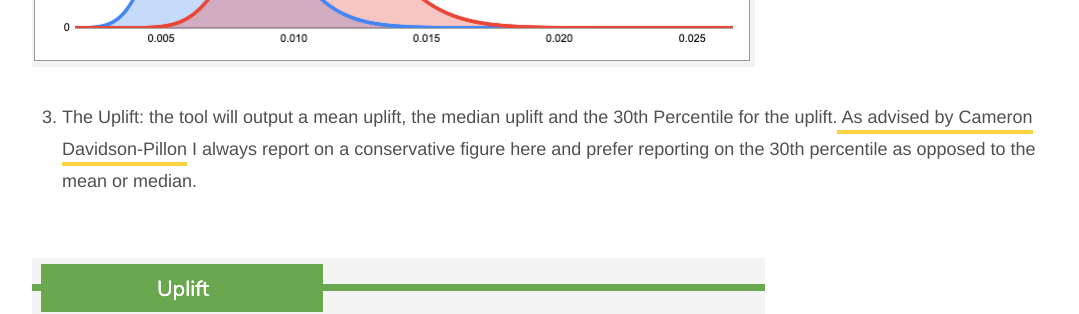
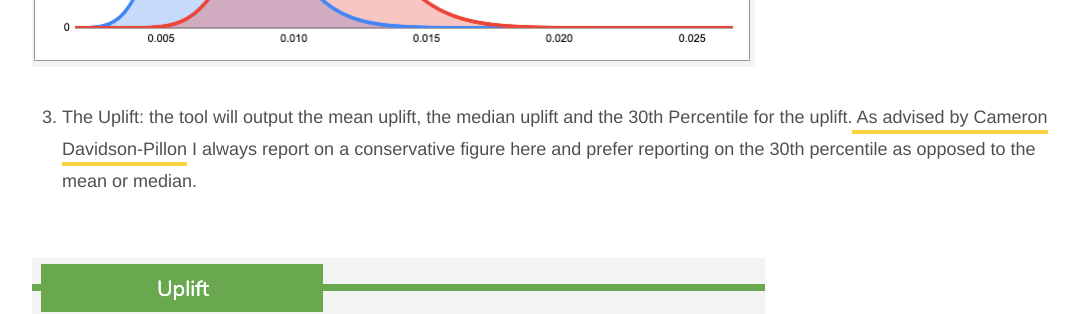
Before and after one commit to sylvainzircher/sylvainzircher.github.io, a Jekyll site: the page built from _posts/blog/2020-10-02-Bayesian-Abtest-Calculator.md, in a window 1280 px wide and 900 px high, scrolled down 1851 px. Shown: the part 153-467 px from the top of the window, without its empty margins (96-1175 px from the left). Built offline with Jekyll 4.4.1, drawn with Linux system fonts in a browser that asks for light colours; nearby versions of some CDN libraries.

Commit message:
Fixing quick typo

```diff
--- a/_posts/blog/2020-10-02-Bayesian-Abtest-Calculator.md
+++ b/_posts/blog/2020-10-02-Bayesian-Abtest-Calculator.md
@@ -19,7 +19,7 @@ permalink: /blog/:categories/:title:output_ext
 <img src="{{'/assets/img/articles/Bayesian-statistic-calculator/Choice-of-prior.png' | relative_url }}" alt="Choose your prior function for your Bayesian ABtest calculation">
 <li>Test Results: this is where you input the sample sizes and number of conversions for your AB test. The Google Sheets will plot the posterior distributions and calculate the probability of the variant beating the control.</li>
 <img src="{{'/assets/img/articles/Bayesian-statistic-calculator/ABtest-analysis.png' | relative_url }}" alt="Analyse your ABtest using Bayesian Statistics">
-<li>The Uplift: the tool will output a mean uplift, the median uplift and the 30th Percentile for the uplift.<a href="https://dataorigami.net/blogs/napkin-folding/17543303-the-binary-problem-and-the-continuous-problem-in-a-b-testing" target="_blank"> 	As advised by Cameron Davidson-Pillon</a> I always report on a conservative figure here and prefer reporting on the 30th percentile as opposed to the mean or median.</li>
+<li>The Uplift: the tool will output the mean uplift, the median uplift and the 30th Percentile for the uplift.<a href="https://dataorigami.net/blogs/napkin-folding/17543303-the-binary-problem-and-the-continuous-problem-in-a-b-testing" target="_blank"> 	As advised by Cameron Davidson-Pillon</a> I always report on a conservative figure here and prefer reporting on the 30th percentile as opposed to the mean or median.</li>
 <img src="{{'/assets/img/articles/Bayesian-statistic-calculator/Uplift-definition.png' | relative_url }}" alt="Analyse your ABtest using Bayesian Statistics">
 </ol>
 
```
